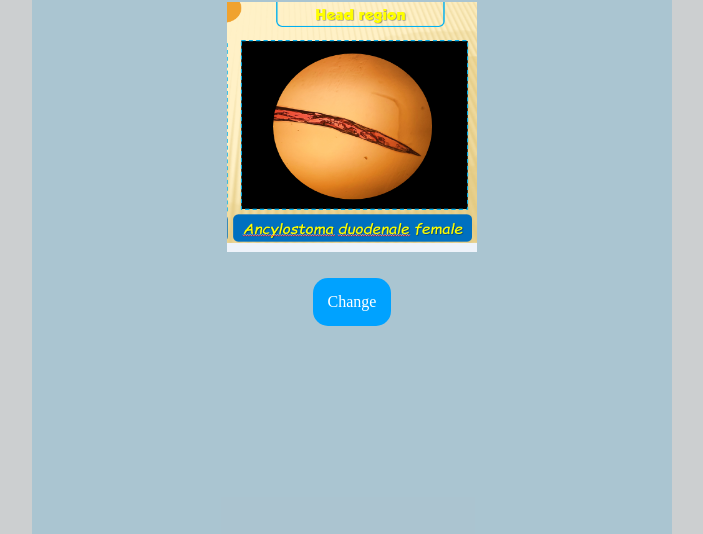
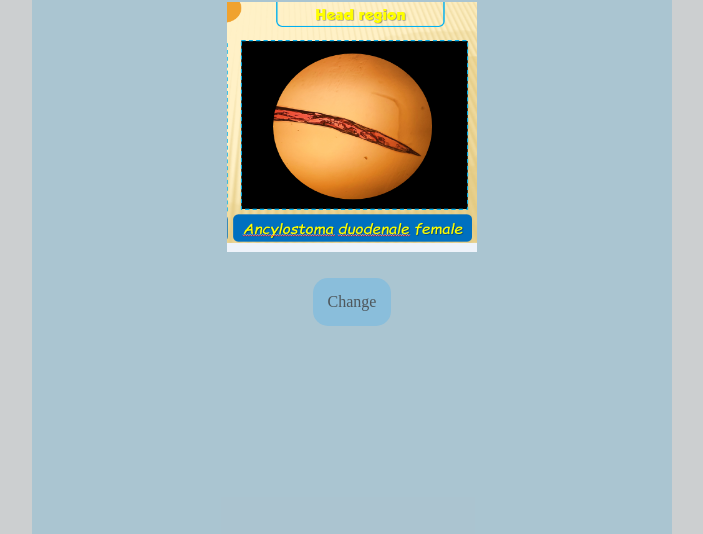
Before and after one commit to AbdullaDsouky220/Random-question-generator, a plain HTML site: page index.html in a window 1280 px wide. In both pictures the pointer is over the element "Change". Shown: the part 266-800 px from the top of the page, without its empty margins (288-991 px from the left). Drawn offline with Linux system fonts and the light colour scheme.

Commit message:
Add files via upload

```diff
--- a/style.css
+++ b/style.css
@@ -42,6 +42,11 @@ color: rgba(0, 0, 0, 0.7);
   padding: 15px;
   border-radius: 15px;
   color: white;
+  cursor: pointer;
+ }
+ .button:hover {
+  background-color: rgb(138, 190, 219);
+  color: rgba(68, 68, 68, 0.842);
  }
 
  @media (max-width:700px){
```
